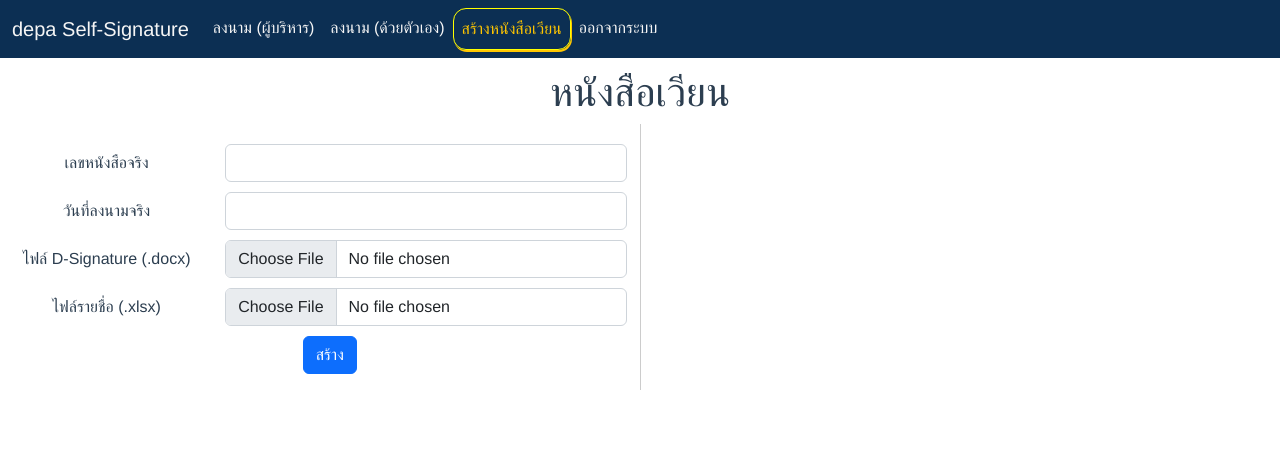
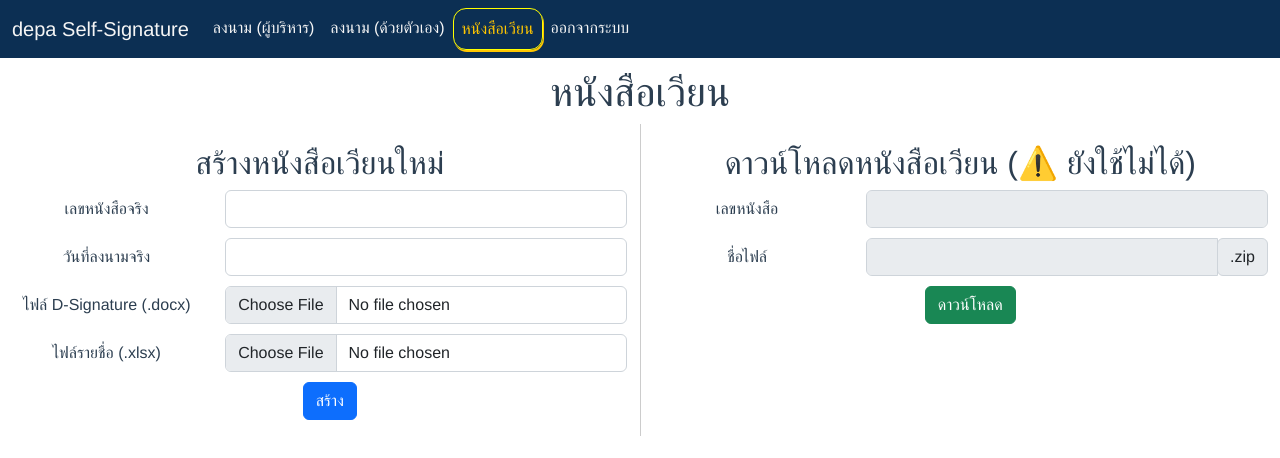
Before and after one commit to kretopas/depa_self_signature, a Vue app: page /internal in a window 1280 px wide. Shown: the top 458 px of the page. Built offline with nearby package versions, Linux system fonts and the light colour scheme; no server answers; sample sign-in values are in the browser's storage.

Commit message:
:sparkles: create new circular document

```diff
--- a/package.json
+++ b/package.json
@@ -8,6 +8,7 @@
     "lint": "vue-cli-service lint"
   },
   "dependencies": {
+    "@popperjs/core": "^2.11.8",
     "axios": "^1.3.4",
     "bootstrap": "^5.2.0",
     "core-js": "^3.8.3",
--- a/src/components/MainHeader.vue
+++ b/src/components/MainHeader.vue
@@ -27,7 +27,7 @@
                     <li class="nav-item">
                         <router-link to="/internal">
                             <a class="nav-link" :class="$route.name == 'internalCircularDocument'? 'active':''">
-                                สร้างหนังสือเวียน
+                                หนังสือเวียน
                             </a>
                         </router-link>
                     </li>
--- a/src/views/InternalCircularDocument.vue
+++ b/src/views/InternalCircularDocument.vue
@@ -4,6 +4,9 @@
 		<div class="row">
 			<div class="col-sm border-grid">
 				<form @submit.prevent="createCircularDocument" class="form-box">
+					<div>
+						<h2>สร้างหนังสือเวียนใหม่</h2>
+					</div>
 					<div class="form-group row">
 						<label for="specific_document_no" class="col-sm-4 col-form-label">
 							เลขหนังสือจริง
@@ -57,11 +60,56 @@
 						</div>
 					</div>
 					<div class="form-group mb-2">
-						<button class="btn btn-primary btn-block mb-2">สร้าง</button>
+						<button class="btn btn-primary btn-block mb-2">
+							สร้าง
+						</button>
 					</div>
 				</form>
 			</div>
 			<div class="col-sm">
+				<form class="form-box">
+					<div>
+						<h2>ดาวน์โหลดหนังสือเวียน (⚠️ ยังใช้ไม่ได้)</h2>
+					</div>
+					<div class="form-group row">
+						<label for="docNo" class="col-sm-4 col-form-label">
+							เลขหนังสือ
+						</label>
+						<div class="col-sm-8">
+							<input
+							id="docNo"
+							type="text"
+							class="form-control"
+							v-model="downloadData.docNo"
+							disabled
+							required />
+						</div>
+					</div>
+					<div class="form-group row">
+						<label for="fileName" class="col-sm-4 col-form-label">
+							ชื่อไฟล์
+						</label>
+						<div class="col-sm-8">
+							<div class="input-group">
+								<input
+								id="fileName"
+								type="text"
+								class="form-control"
+								v-model="downloadData.fileName"
+								disabled
+								required />
+								<div class="input-group-append">
+									<span class="input-group-text" id="fileName-append">.zip</span>
+								</div>
+							</div>
+						</div>
+					</div>
+					<div class="form-group mb-2">
+						<button class="btn btn-success btn-block mb-2">
+							ดาวน์โหลด
+						</button>
+					</div>
+				</form>
 			</div>
 		</div>
 	</div>
@@ -92,6 +140,10 @@ export default {
 				circular_letter_check: true,
 				specific_document_no: null,
 				specific_date: null
+			},
+			downloadData: {
+				docNo: null,
+				fileName: null
 			}
 		}
 	},
@@ -107,6 +159,9 @@ export default {
                 cancelButtonColor: "#d33"
             }).then((result) => {
                 if (result.isConfirmed) {
+					if (this.createData.specific_date.includes("/")) {
+						this.createData.specific_date = this.createData.specific_date.split("/").reverse().join("-")
+					}
 					let formData = new FormData()
 					const json = JSON.stringify(this.createData)
 					formData.append("create_data", json)
```
Also changed, not shown: 1 other file (tests, documents, lock files or other folders).
